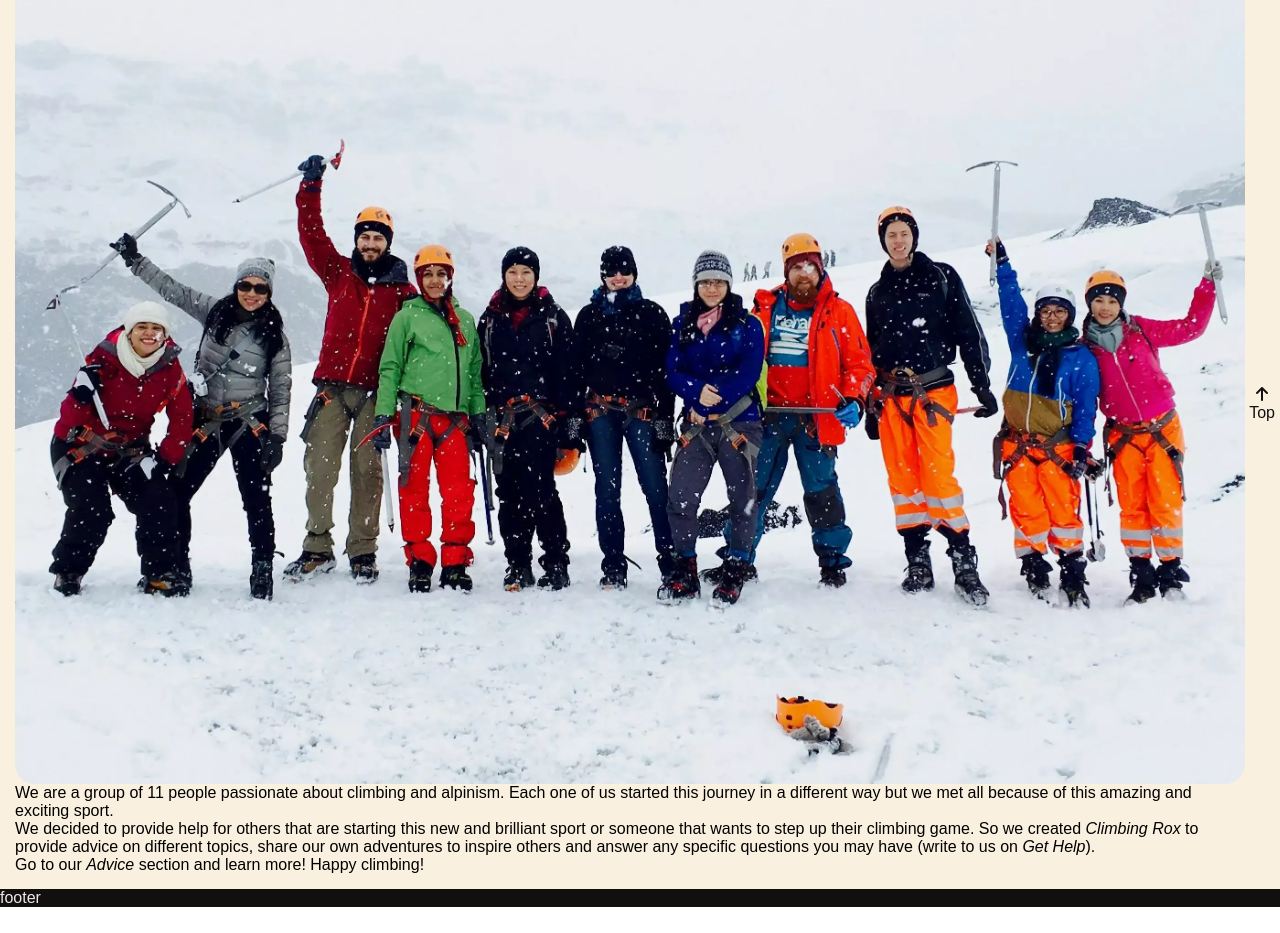
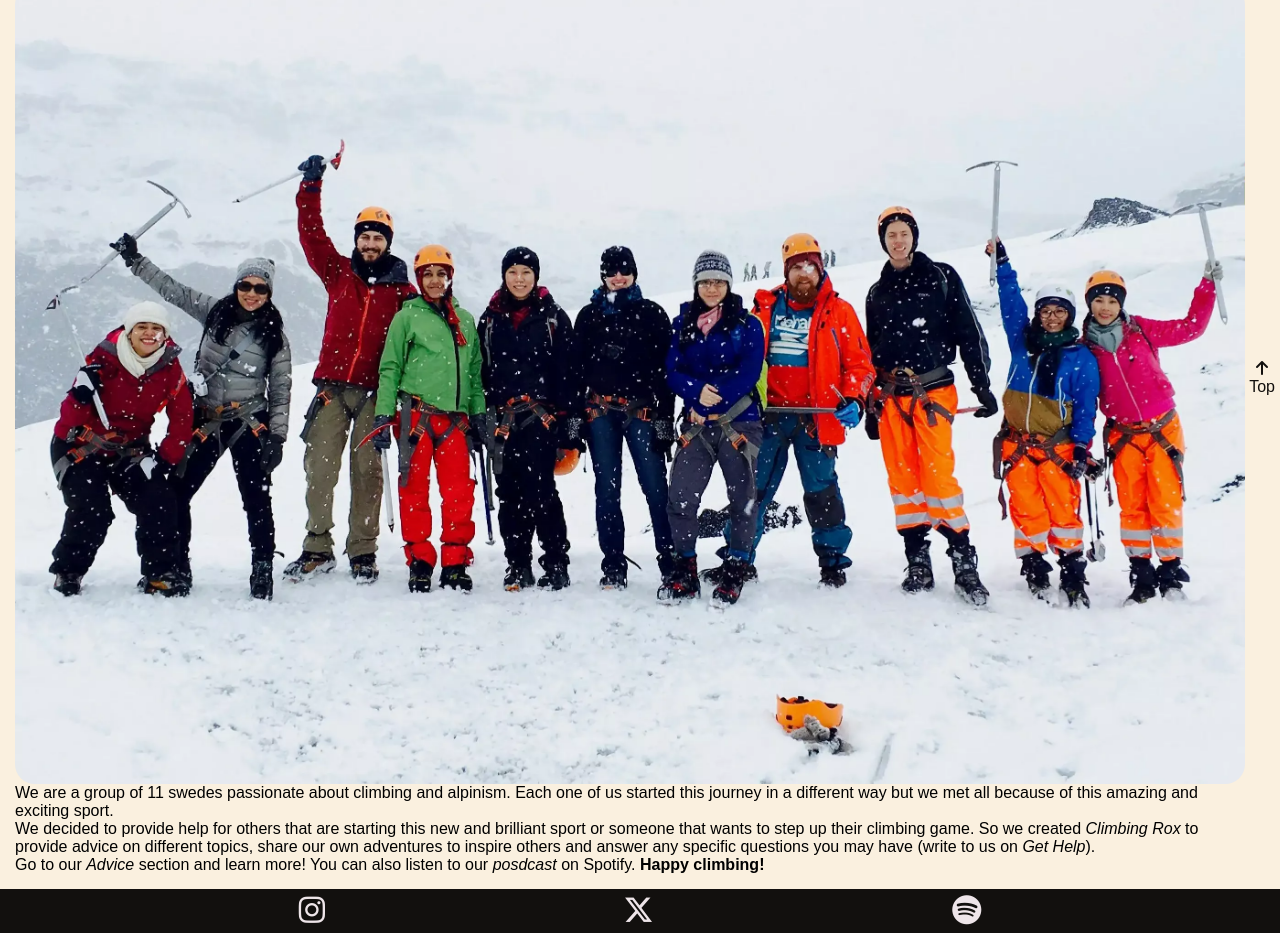
Before and after one commit to mariaciceri/first_project, a plain HTML site: page index.html in a window 1280 px wide. Shown: the part 358-1291 px from the top of the page. Before the commit the page ends 1265 px from the top, so only its background shows below. Drawn offline with Linux system fonts and the light colour scheme; a web font is replaced by a local one.

Commit message:
add social media to footer

```diff
--- a/assets/css/style.css
+++ b/assets/css/style.css
@@ -164,7 +164,7 @@ main h2 {
     right: 5px;
     position: fixed;
     text-align: center;
-    bottom: 20px;
+    bottom: 46px;
 }
 
 #about-us {
@@ -183,5 +183,12 @@ main h2 {
 /* footer */
 footer {
     background-color: #12100E;
+    display: flex;
+    font-size: 30px;
+    justify-content: space-evenly;
+    padding: 5px 0;
+}
+
+#footer a{
     color: #EEE5E9;
 }
--- a/index.html
+++ b/index.html
@@ -13,6 +13,7 @@
         <nav id="navbar">
             <a href="advice.html">Advice</a>
             <a href="#open-help-window">Get Help</a>
+            <a href="#footer">Follow Us</a>
         </nav>
     </header>
 
@@ -50,7 +51,6 @@
 
     <main>
         <!-- presentation section -->
-
         <a href="#" id="back-to-top"><i class="fa-solid fa-arrow-up"></i><br>Top</a>
         <section class="main-content">
             <h2>Climbing History</h2>
@@ -73,7 +73,7 @@
                 <h2>About Us</h2>
                 <img src="assets/images/us.webp" alt="Alpinists posing for a picture in the snow">
                 <p>
-                    We are a group of 11 people passionate about climbing and alpinism. Each one
+                    We are a group of 11 swedes passionate about climbing and alpinism. Each one
                     of us started this journey in a different way but we met all because of this
                     amazing and exciting sport.
                 </p>
@@ -83,13 +83,18 @@
                     to provide advice on different topics, share our own adventures to inspire others and
                     answer any specific questions you may have (write to us on <em>Get Help</em>).
                 </p>
-                <p>Go to our <em>Advice</em> section and learn more! Happy climbing!
+                <p>Go to our <em>Advice</em> section and learn more! You can also listen to our <em>posdcast</em> on Spotify.
+                    <strong>Happy climbing!</strong>
                 </p>
             </div>
         </section>
     </main>
 
-    <footer>footer</footer>
+    <footer id="footer">
+        <a href="https://www.instagram.com/" target="_blank" rel="noopener"><i class="fa-brands fa-instagram"></i></a>
+        <a href="https://x.com/" target="_blank" rel="noopener"><i class="fa-brands fa-x-twitter"></i></a>
+        <a href="https://open.spotify.com/" target="_blank" rel="noopener"><i class="fa-brands fa-spotify"></i></a>
+    </footer>
 
     <script src="https://kit.fontawesome.com/b80d18dd16.js" crossorigin="anonymous"></script>
 </body>
```
